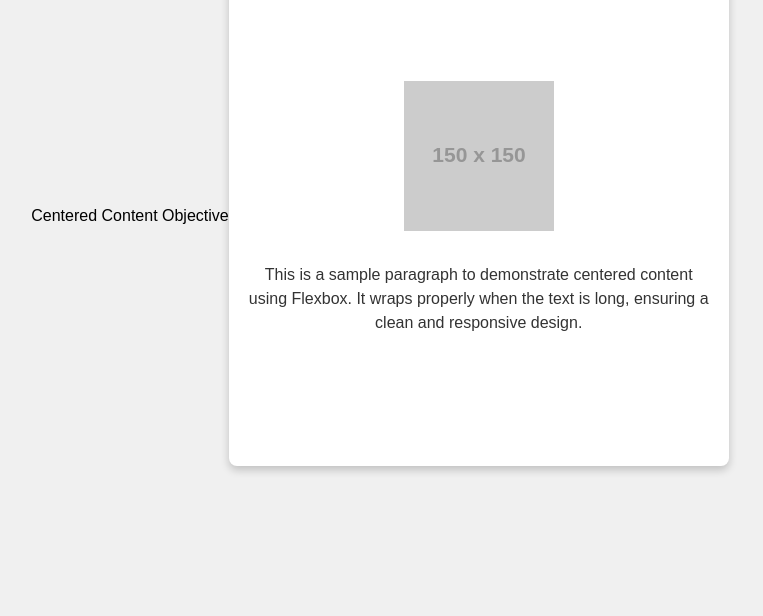
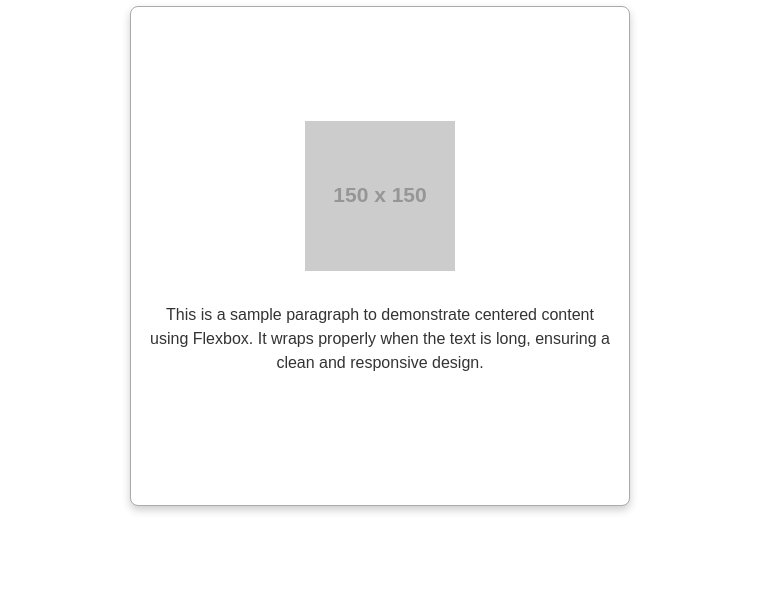
Before and after one commit to Rahbar786/VACA_103-Web-Dev, a plain HTML site: page Assignment - 2/index.html in a window 1280 px wide. Shown: the part 184-800 px from the top of the page, without its empty margins (260-1023 px from the left). Drawn offline with Linux system fonts and the light colour scheme; placeholder pictures from the web are drawn by us.

Commit message:
Fixed Bugs

```diff
--- a/Assignment - 2/index.html
+++ b/Assignment - 2/index.html
@@ -1,4 +1,3 @@
-Centered Content Objective
 <!DOCTYPE html>
 <html lang="en">
 
@@ -10,8 +9,9 @@ Centered Content Objective
 </head>
 
 <body>
+    <h1>Centered Content Container</h1>
     <div class="container">
-        <img src="https://via.placeholder.com/150" alt="Placeholder Image" class="centered-image">
+        <img src="https://placehold.jp/150x150.png" alt="Placeholder Image" class="centered-image">
         <p class="centered-text">
             This is a sample paragraph to demonstrate centered content using Flexbox.
             It wraps properly when the text is long, ensuring a clean and responsive design.
--- a/Assignment - 2/style.css
+++ b/Assignment - 2/style.css
@@ -1,21 +1,27 @@
-body {
+body,
+html {
   margin: 0;
   font-family: Arial, sans-serif;
   display: flex;
+  flex-direction: column;
   justify-content: center;
   align-items: center;
   height: 100vh;
-  background-color: #f0f0f0;
+  width: 100vw;
+  /* background-color: #f0f0f0; */
 }
 
 .container {
   display: flex;
+  width: 100%;
+  background-color: red;
   flex-direction: column;
   justify-content: center;
   align-items: center;
   height: 500px;
   width: 500px;
   background-color: #fff;
+  border: 1px solid #aaa;
   box-shadow: 0 4px 8px rgba(0, 0, 0, 0.2);
   border-radius: 8px;
   text-align: center;
```
Also changed, not shown: Assignment - 1/index.html (+0 -1 lines).
